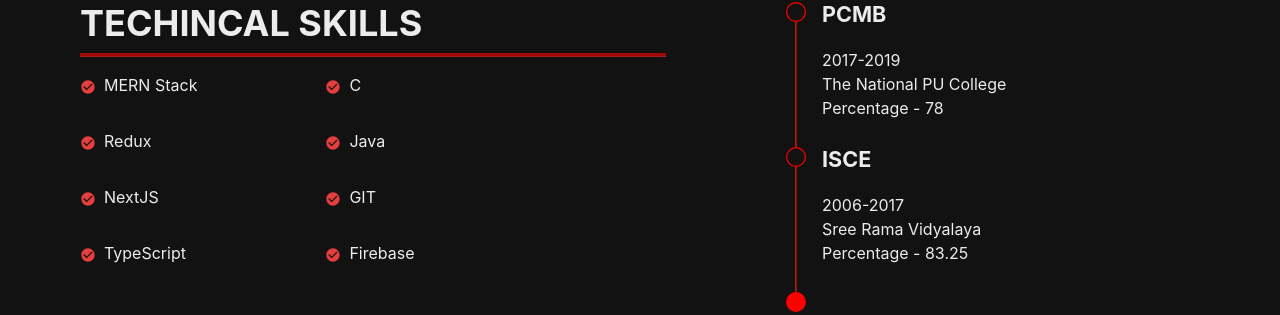
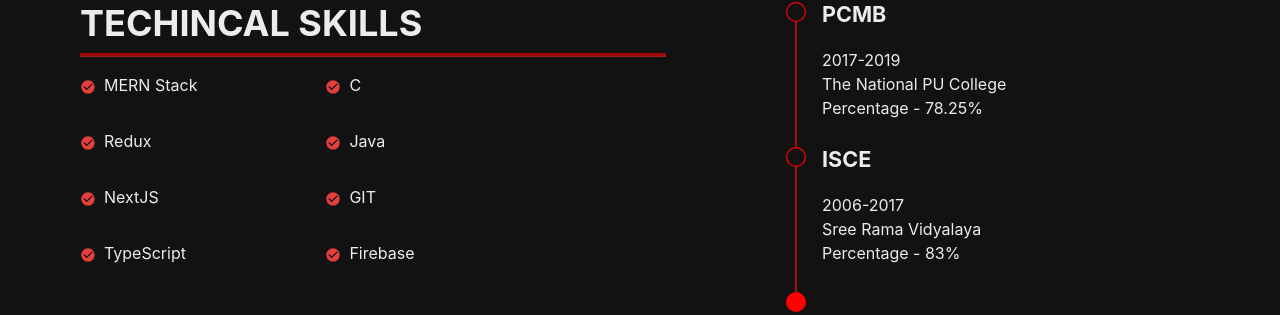
Before and after one commit to Sandeep-M23/Sandeep-M23.vercel.app, a Next.js app: page /about in a window 1280 px wide. Shown: the part 437-752 px from the top of the page. Built offline with nearby package versions, Linux system fonts and the light colour scheme.

Commit message:
Minor Changes

```diff
--- a/pages/about.jsx
+++ b/pages/about.jsx
@@ -36,13 +36,13 @@
     course: "PCMB",
     year: "2017-2019",
     institution: "The National PU College",
-    grade: "Percentage - 78",
+    grade: "Percentage - 78.25%",
   },
   {
     course: "ISCE",
     year: "2006-2017",
     institution: "Sree Rama Vidyalaya",
-    grade: "Percentage - 83.25",
+    grade: "Percentage - 83%",
   },
 ];
 
```
Also changed, not shown: 1 other file (tests, documents, lock files or other folders).
